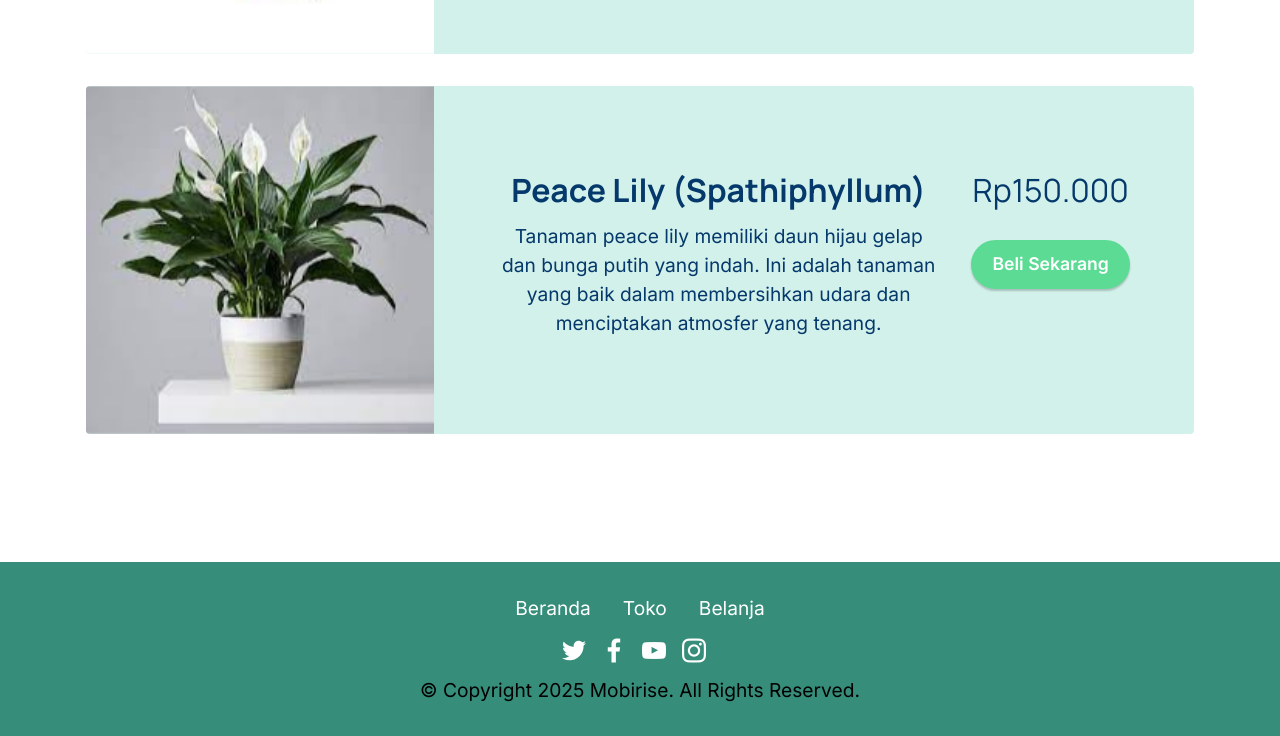
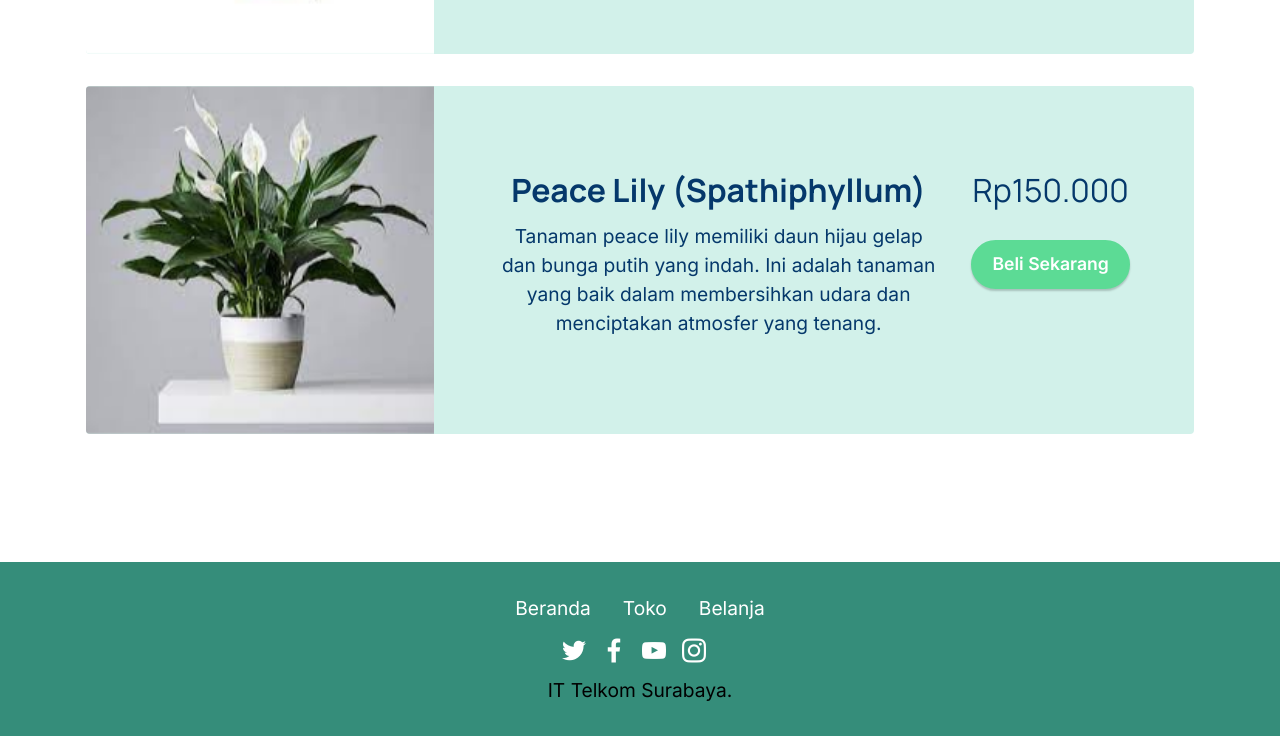
Before and after one commit to Ferdyans14/MINIPROJEK, a plain HTML site: page page1.html in a window 1280 px wide. Shown: the part 967-1703 px from the top of the page. Drawn offline with Linux system fonts and the light colour scheme.

Commit message:
Update page1.html

```diff
--- a/page1.html
+++ b/page1.html
@@ -261,7 +261,7 @@
                 </div>
                 <div class="row row-copirayt">
                     <p class="mbr-text mb-0 mbr-fonts-style mbr-white align-center display-7">
-                        © Copyright 2025 Mobirise. All Rights Reserved.
+                        IT Telkom Surabaya.
                     </p>
                 </div>
             </div>
```
